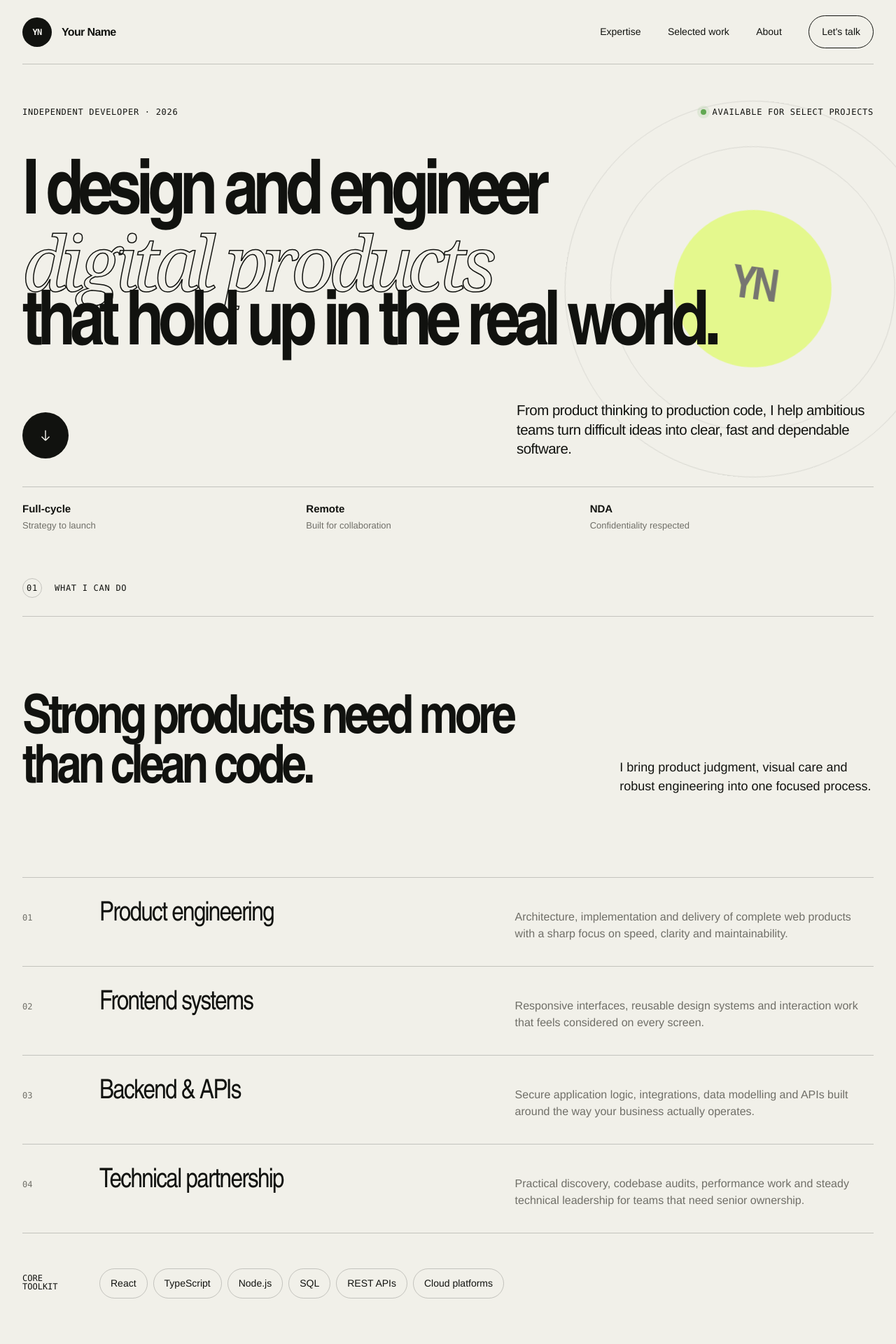
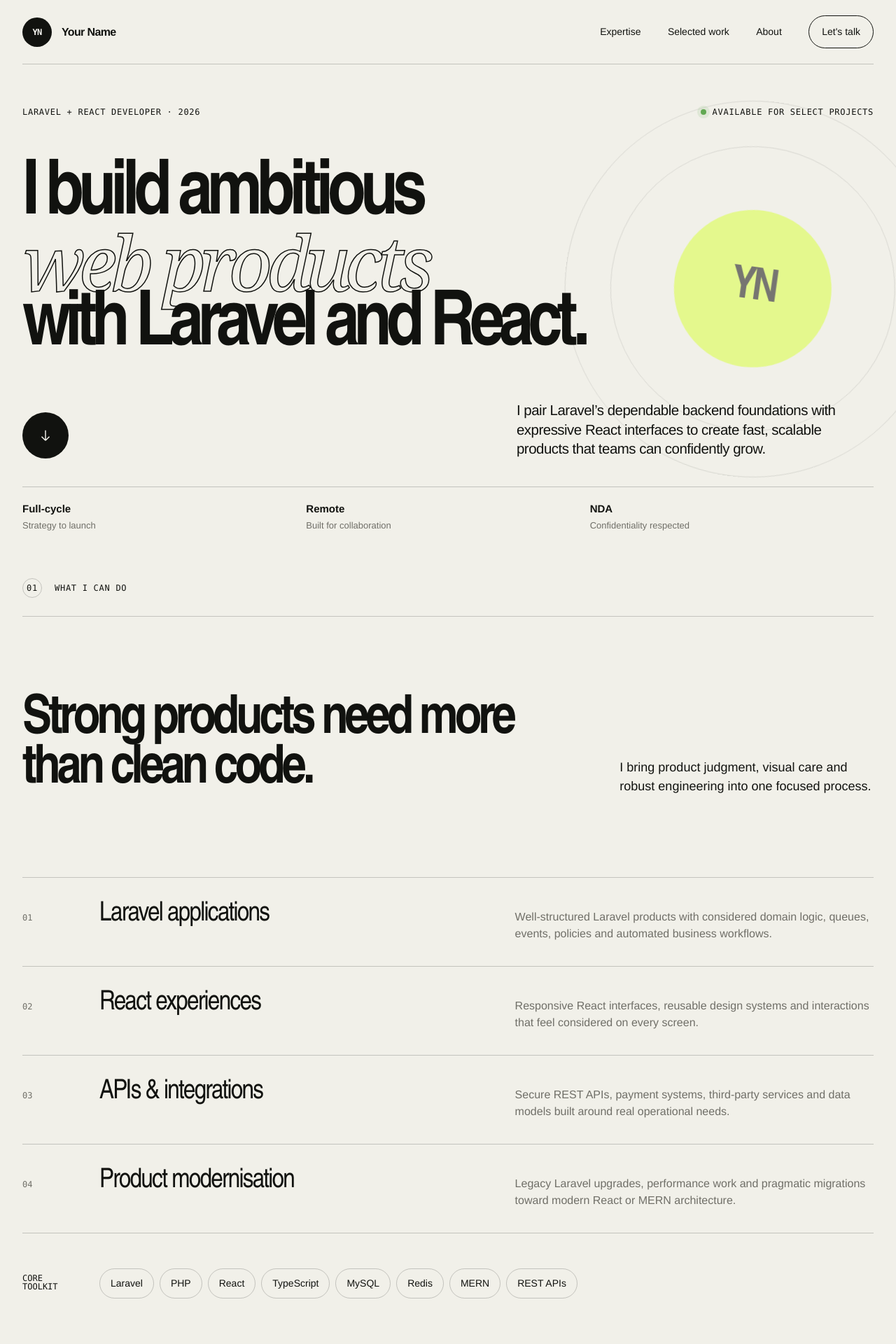
Before and after one commit to DeveloperUmerFarooq/personal-portfolio, a React (Vite) app: page / in a window 1280 px wide. Shown: the top 1920 px of the page at 70% size. Built offline with nearby package versions, Linux system fonts and the light colour scheme.

Commit message:
configure Laravel and React portfolio

```diff
--- a/index.html
+++ b/index.html
@@ -5,8 +5,8 @@
     <link rel="icon" type="image/svg+xml" href="/favicon.svg" />
     <meta name="viewport" content="width=device-width, initial-scale=1.0" />
     <meta name="theme-color" content="#11120f" />
-    <meta name="description" content="Independent full-stack developer creating durable digital products." />
-    <title>Full-stack developer — Portfolio</title>
+    <meta name="description" content="Laravel and React developer creating dependable, scalable web products." />
+    <title>Laravel + React Developer — Portfolio</title>
   </head>
   <body>
     <div id="root"></div>
--- a/src/config/projects.js
+++ b/src/config/projects.js
@@ -1,6 +1,6 @@
 /** Project URLs are intentionally unsupported so private work is never exposed accidentally. */
 export const projects = [
-  { index: '01', title: 'Commerce operations platform', category: 'Product engineering', year: '2025', summary: 'A unified operational workspace that replaced fragmented workflows and gave teams a clearer view of daily performance.', contribution: 'Architecture · Frontend · API development', stack: ['React', 'Node.js', 'PostgreSQL'], accent: 'acid', confidential: true },
-  { index: '02', title: 'Service delivery suite', category: 'Full-stack application', year: '2025', summary: 'A role-based platform for managing complex client work from intake through delivery, reporting and audit history.', contribution: 'Product thinking · Design system · Engineering', stack: ['React', 'REST API', 'SQL'], accent: 'cobalt', confidential: true },
-  { index: '03', title: 'Executive insight portal', category: 'Data experience', year: '2024', summary: 'A focused reporting experience that translates high-volume business data into useful decisions for leadership teams.', contribution: 'UX direction · Data visualisation · Performance', stack: ['React', 'Node.js', 'Analytics'], accent: 'coral', confidential: true },
+  { index: '01', title: 'Commerce operations platform', category: 'Laravel product engineering', year: '2025', summary: 'A unified operational workspace that replaced fragmented workflows and gave teams a clearer view of daily performance.', contribution: 'Architecture · Frontend · API development', stack: ['Laravel', 'React', 'MySQL'], accent: 'acid', confidential: true },
+  { index: '02', title: 'Service delivery suite', category: 'Full-stack application', year: '2025', summary: 'A role-based platform for managing complex client work from intake through delivery, reporting and audit history.', contribution: 'Product thinking · Design system · Engineering', stack: ['Laravel', 'React', 'Redis'], accent: 'cobalt', confidential: true },
+  { index: '03', title: 'Executive insight portal', category: 'Data experience', year: '2024', summary: 'A focused reporting experience that translates high-volume business data into useful decisions for leadership teams.', contribution: 'UX direction · Data visualisation · Performance', stack: ['React', 'Laravel API', 'Analytics'], accent: 'coral', confidential: true },
 ]
--- a/src/config/site.js
+++ b/src/config/site.js
@@ -3,7 +3,7 @@
   identity: {
     name: 'Your Name',
     initials: 'YN',
-    role: 'Full-stack Developer',
+    role: 'Laravel + React Developer',
     location: 'Pakistan · Working worldwide',
     email: 'hello@example.com',
   },
@@ -13,11 +13,11 @@
     { label: 'About', href: '#about' },
   ],
   hero: {
-    eyebrow: 'Independent developer · 2026',
-    lead: 'I design and engineer',
-    emphasis: 'digital products',
-    closing: 'that hold up in the real world.',
-    introduction: 'From product thinking to production code, I help ambitious teams turn difficult ideas into clear, fast and dependable software.',
+    eyebrow: 'Laravel + React developer · 2026',
+    lead: 'I build ambitious',
+    emphasis: 'web products',
+    closing: 'with Laravel and React.',
+    introduction: 'I pair Laravel’s dependable backend foundations with expressive React interfaces to create fast, scalable products that teams can confidently grow.',
     availability: 'Available for select projects',
     statistics: [
       { value: 'Full-cycle', label: 'Strategy to launch' },
@@ -26,18 +26,18 @@
     ],
   },
   capabilities: [
-    { number: '01', title: 'Product engineering', text: 'Architecture, implementation and delivery of complete web products with a sharp focus on speed, clarity and maintainability.' },
-    { number: '02', title: 'Frontend systems', text: 'Responsive interfaces, reusable design systems and interaction work that feels considered on every screen.' },
-    { number: '03', title: 'Backend & APIs', text: 'Secure application logic, integrations, data modelling and APIs built around the way your business actually operates.' },
-    { number: '04', title: 'Technical partnership', text: 'Practical discovery, codebase audits, performance work and steady technical leadership for teams that need senior ownership.' },
+    { number: '01', title: 'Laravel applications', text: 'Well-structured Laravel products with considered domain logic, queues, events, policies and automated business workflows.' },
+    { number: '02', title: 'React experiences', text: 'Responsive React interfaces, reusable design systems and interactions that feel considered on every screen.' },
+    { number: '03', title: 'APIs & integrations', text: 'Secure REST APIs, payment systems, third-party services and data models built around real operational needs.' },
+    { number: '04', title: 'Product modernisation', text: 'Legacy Laravel upgrades, performance work and pragmatic migrations toward modern React or MERN architecture.' },
   ],
-  toolkit: ['React', 'TypeScript', 'Node.js', 'SQL', 'REST APIs', 'Cloud platforms'],
+  toolkit: ['Laravel', 'PHP', 'React', 'TypeScript', 'MySQL', 'Redis', 'MERN', 'REST APIs'],
   profile: {
     kicker: 'The person behind the work',
     title: 'Thoughtful code.\nStraightforward collaboration.',
     paragraphs: [
-      'I am a full-stack developer who enjoys the point where product decisions and engineering decisions meet. I care about how a system is built, and equally about whether it solves the right problem.',
-      'My work is calm, iterative and transparent. I can join an existing team, lead a focused build, or take a product from a rough idea to a dependable first release.',
+      'I am a Laravel and React developer who enjoys the point where product decisions and engineering decisions meet. I care about clean domain logic, intuitive interfaces and software that remains easy to change.',
+      'Laravel is my core backend environment, and I also work comfortably across the MERN stack when a JavaScript-first architecture fits the product better.',
     ],
     principles: ['Clarity over complexity', 'Craft with commercial sense', 'Built to be maintained'],
   },
```
